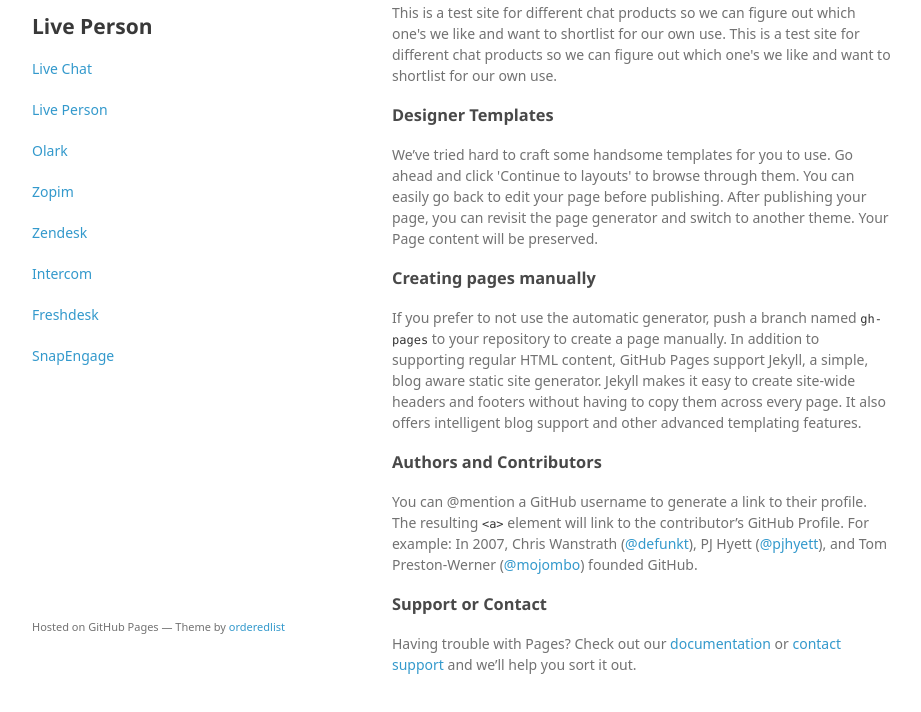
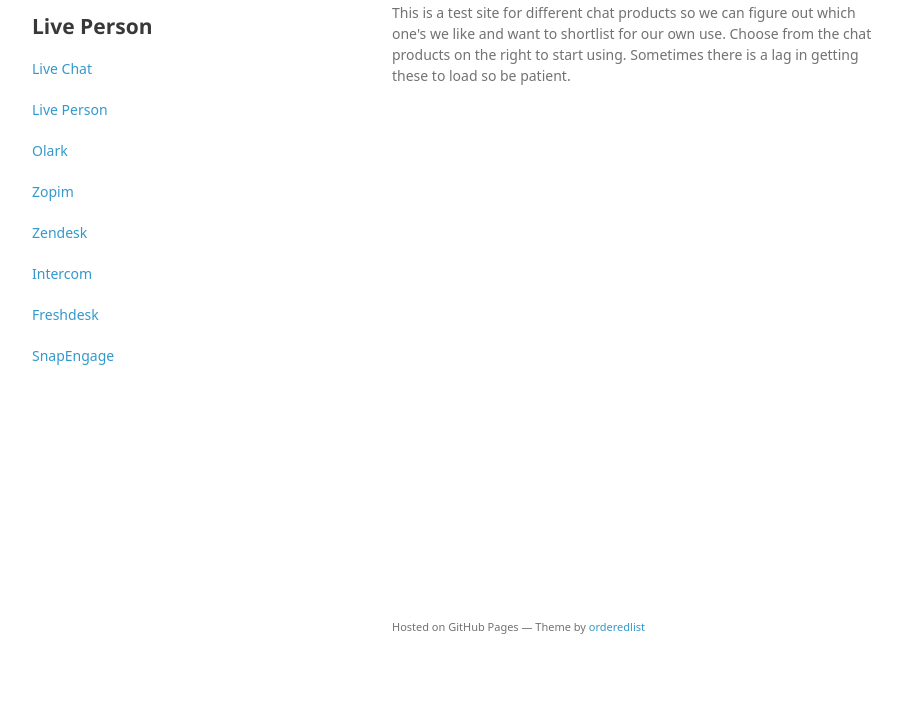
Before and after one commit to maurio/maurio.github.io, a plain HTML site: page liveperson.html in a window 1280 px wide. Shown: the part 94-806 px from the top of the page, without its empty margins (178-1099 px from the left). Drawn offline with Linux system fonts and the light colour scheme; a web font is replaced by a local one.

Commit message:
Update liveperson.html

```diff
--- a/liveperson.html
+++ b/liveperson.html
@@ -34,28 +34,8 @@
         <h3>
 <a id="maurios-test-site" class="anchor" href="#maurios-test-site" aria-hidden="true"><span aria-hidden="true" class="octicon octicon-link"></span></a>Sergio's Test Site</h3>
 
-<p>This is a test site for different chat products so we can figure out which one's we like and want to shortlist for our own use. This is a test site for different chat products so we can figure out which one's we like and want to shortlist for our own use.</p>
+<p>This is a test site for different chat products so we can figure out which one's we like and want to shortlist for our own use. Choose from the chat products on the right to start using. Sometimes there is a lag in getting these to load so be patient.</p>
 
-<h3>
-<a id="designer-templates" class="anchor" href="#designer-templates" aria-hidden="true"><span aria-hidden="true" class="octicon octicon-link"></span></a>Designer Templates</h3>
-
-<p>We’ve tried hard to craft some handsome templates for you to use. Go ahead and click 'Continue to layouts' to browse through them. You can easily go back to edit your page before publishing. After publishing your page, you can revisit the page generator and switch to another theme. Your Page content will be preserved.</p>
-
-<h3>
-<a id="creating-pages-manually" class="anchor" href="#creating-pages-manually" aria-hidden="true"><span aria-hidden="true" class="octicon octicon-link"></span></a>Creating pages manually</h3>
-
-<p>If you prefer to not use the automatic generator, push a branch named <code>gh-pages</code> to your repository to create a page manually. In addition to supporting regular HTML content, GitHub Pages support Jekyll, a simple, blog aware static site generator. Jekyll makes it easy to create site-wide headers and footers without having to copy them across every page. It also offers intelligent blog support and other advanced templating features.</p>
-
-<h3>
-<a id="authors-and-contributors" class="anchor" href="#authors-and-contributors" aria-hidden="true"><span aria-hidden="true" class="octicon octicon-link"></span></a>Authors and Contributors</h3>
-
-<p>You can @mention a GitHub username to generate a link to their profile. The resulting <code>&lt;a&gt;</code> element will link to the contributor’s GitHub Profile. For example: In 2007, Chris Wanstrath (<a href="https://github.com/defunkt" class="user-mention">@defunkt</a>), PJ Hyett (<a href="https://github.com/pjhyett" class="user-mention">@pjhyett</a>), and Tom Preston-Werner (<a href="https://github.com/mojombo" class="user-mention">@mojombo</a>) founded GitHub.</p>
-
-<h3>
-<a id="support-or-contact" class="anchor" href="#support-or-contact" aria-hidden="true"><span aria-hidden="true" class="octicon octicon-link"></span></a>Support or Contact</h3>
-
-<p>Having trouble with Pages? Check out our <a href="https://help.github.com/pages">documentation</a> or <a href="https://github.com/contact">contact support</a> and we’ll help you sort it out.</p>
-      </section>
       <footer>
         <p><small>Hosted on GitHub Pages &mdash; Theme by <a href="https://github.com/orderedlist">orderedlist</a></small></p>
       </footer>
```
